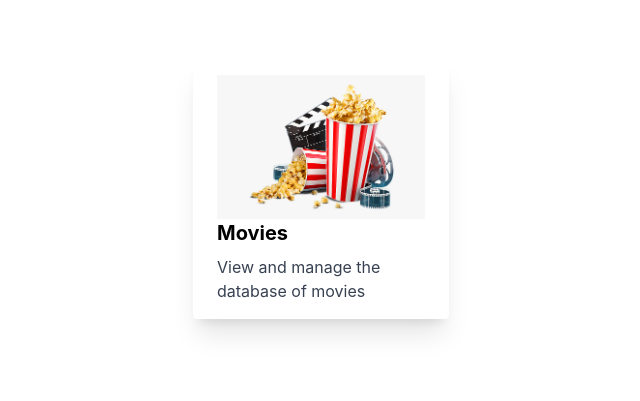
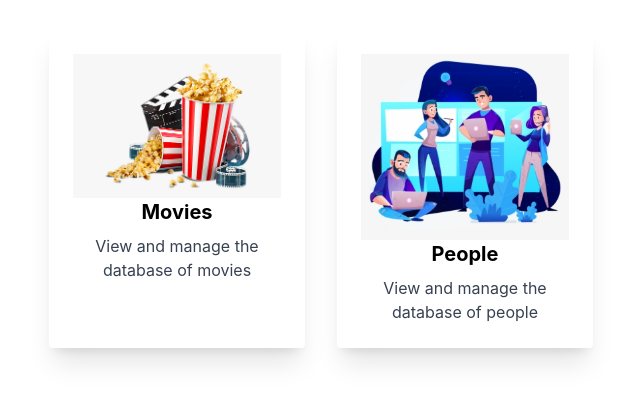
Before and after one commit to sladesamuel/neo4j-graphql, a React (Create React App) app in the folder webapp/: page / in a window 1280 px wide. Shown: the part 211-612 px from the top of the page, without its empty margins (319-959 px from the left). Built offline with nearby package versions, Linux system fonts and the light colour scheme.

Commit message:
Setup movies and people pages

```diff
--- a/webapp/src/App.js
+++ b/webapp/src/App.js
@@ -1,7 +1,10 @@
 import React from "react"
 import { BrowserRouter as Router, Route, Routes } from "react-router-dom"
+
+import Navigation from "./pages/Navigation"
 import Movies from "./pages/Movies"
-import Navigation from "./pages/Navigation"
+import People from "./pages/People"
+import NotFound from "./pages/NotFound"
 
 export default () => (
   <Router>
@@ -9,7 +12,10 @@ export default () => (
       <Route path="/">
         <Route index element={<Navigation />} />
         <Route path="/movies" element={<Movies />} />
+        <Route path="/people" element={<People />} />
       </Route>
+
+      <Route path="*" element={<NotFound />} />
     </Routes>
   </Router>
 )
--- a/webapp/src/components/MovieNavTile.js
+++ /dev/null
@@ -1,16 +0,0 @@
-import React from "react"
-import { Link } from "react-router-dom"
-import moviesImage from "../images/movies.png"
-
-export default () => (
-  <div className="w-64 rounded overflow-hidden shadow-xl px-6 py-4">
-    <Link to="/movies">
-      <img src={moviesImage} alt="Movies" />
-
-      <div>
-        <div className="font-bold text-xl mb-2">Movies</div>
-        <p className="text-gray-700 text-base">View and manage the database of movies</p>
-      </div>
-    </Link>
-  </div>
-)
--- /dev/null
+++ b/webapp/src/components/NavTile.js
@@ -0,0 +1,15 @@
+import React from "react"
+import { Link } from "react-router-dom"
+
+export default ({ url, name, description, image }) => (
+  <div className="w-64 rounded overflow-hidden shadow-xl p-6 m-4">
+    <Link className="flex flex-col" to={url}>
+      <img className="flex-none" src={image} alt={name} />
+
+      <div className="text-center">
+        <div className="font-bold text-xl mb-2">{name}</div>
+        <p className="text-gray-700 text-base">{description}</p>
+      </div>
+    </Link>
+  </div>
+)
--- a/webapp/src/pages/Navigation.js
+++ b/webapp/src/pages/Navigation.js
@@ -1,9 +1,25 @@
 import React from "react"
 import Layout from "../components/Layout"
-import MovieNavTile from "../components/MovieNavTile"
+import NavTile from "../components/NavTile"
+import movieImage from "../images/movies.png"
+import peopleImage from "../images/people.png"
 
 export default () => (
   <Layout>
-    <MovieNavTile />
+    <div className="flex flex-wrap">
+      <NavTile
+        url="/movies"
+        name="Movies"
+        description="View and manage the database of movies"
+        image={movieImage}
+      />
+
+      <NavTile
+        url="/people"
+        name="People"
+        description="View and manage the database of people"
+        image={peopleImage}
+      />
+    </div>
   </Layout>
 )
--- /dev/null
+++ b/webapp/src/pages/NotFound.js
@@ -0,0 +1 @@
+export default () => <h1>Page not found</h1>
--- /dev/null
+++ b/webapp/src/pages/People.js
@@ -0,0 +1,8 @@
+import React from "react"
+
+export default () => (
+  <>
+    <h1>People</h1>
+    <div>TODO: Show Data</div>
+  </>
+)
```
Also changed, not shown: webapp/src/images/people.png (added).
